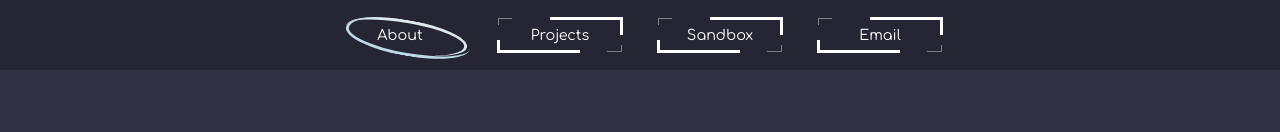
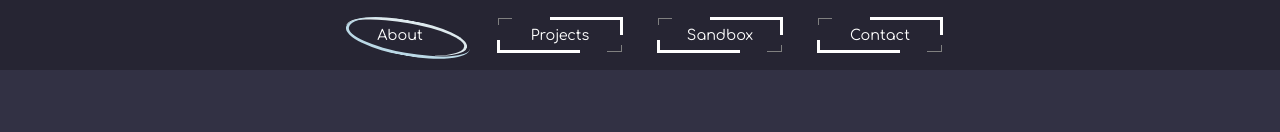
Before and after one commit to awrennuit/full-stack-software-developer-portfolio, a React (Create React App) app: page /#/about in a window 1280 px wide. Shown: the top 132 px of the page. Built offline with nearby package versions, Linux system fonts and the light colour scheme.

Commit message:
swapped 'email' for 'contact' button

```diff
--- a/src/components/Header/Header.js
+++ b/src/components/Header/Header.js
@@ -60,7 +60,7 @@ export default function Header() {
         </button>
         <button
           className={location === '/projects' ? 'header-btn-here' : 'header-btn'}
-          onClick={location !== '/projects' ? ()=>(history.push('/projects')) : null}
+          onClick={location !== '/projects' ? ()=>history.push('/projects') : null}
         >
           <span className="header-btn-corner-one"></span>
           <span className="header-btn-corner-two"></span>
@@ -68,22 +68,25 @@ export default function Header() {
         </button>
         <button
           className={location === '/css-sandbox' ? 'header-btn-here' : 'header-btn'}
-          onClick={location !== '/css-sandbox' ? ()=>(history.push('/css-sandbox')) : ''}
+          onClick={location !== '/css-sandbox' ? ()=>history.push('/css-sandbox') : ''}
         >
           <span className="header-btn-corner-one"></span>
           <span className="header-btn-corner-two"></span>
           Sandbox
         </button>
-        {/* <button className="header-btn" onClick={()=>history.push('/contact')}>
+        <button
+          className={location === '/contact' ? 'header-btn-here' : 'header-btn'}
+          onClick={location !== '/contact' ? ()=>history.push('/contact') : ''}
+        >
           <span className="header-btn-corner-one"></span>
           <span className="header-btn-corner-two"></span>
           Contact
-        </button> */}
-        <button className="header-btn" onClick={()=>window.location.href="mailto:awren.nuit@gmail.com?subject=I%20Loved%20Your%20Portfolio"}>
+        </button>
+        {/* <button className="header-btn" onClick={()=>window.location.href="mailto:awren.nuit@gmail.com?subject=I%20Loved%20Your%20Portfolio"}>
           <span className="header-btn-corner-one"></span>
           <span className="header-btn-corner-two"></span>
           Email
-        </button>
+        </button> */}
       </div>
     </div>
   );
```
